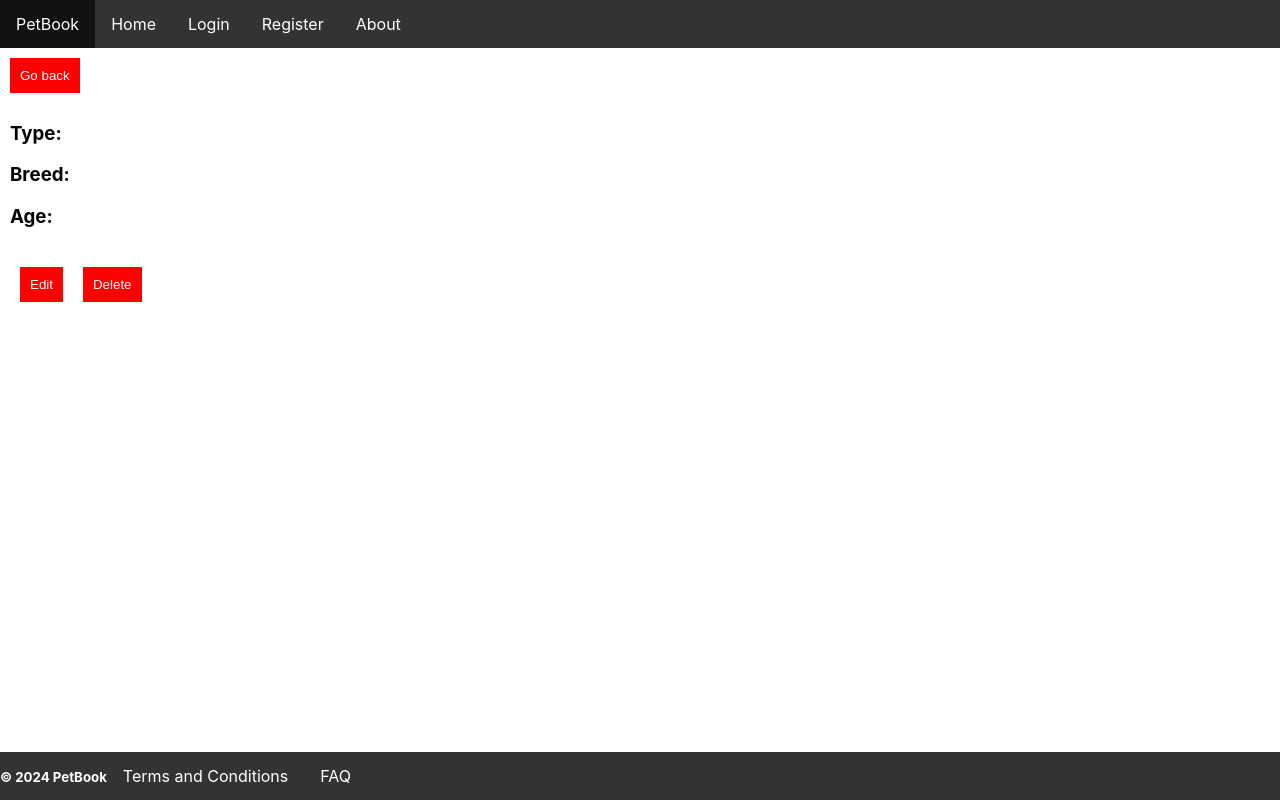
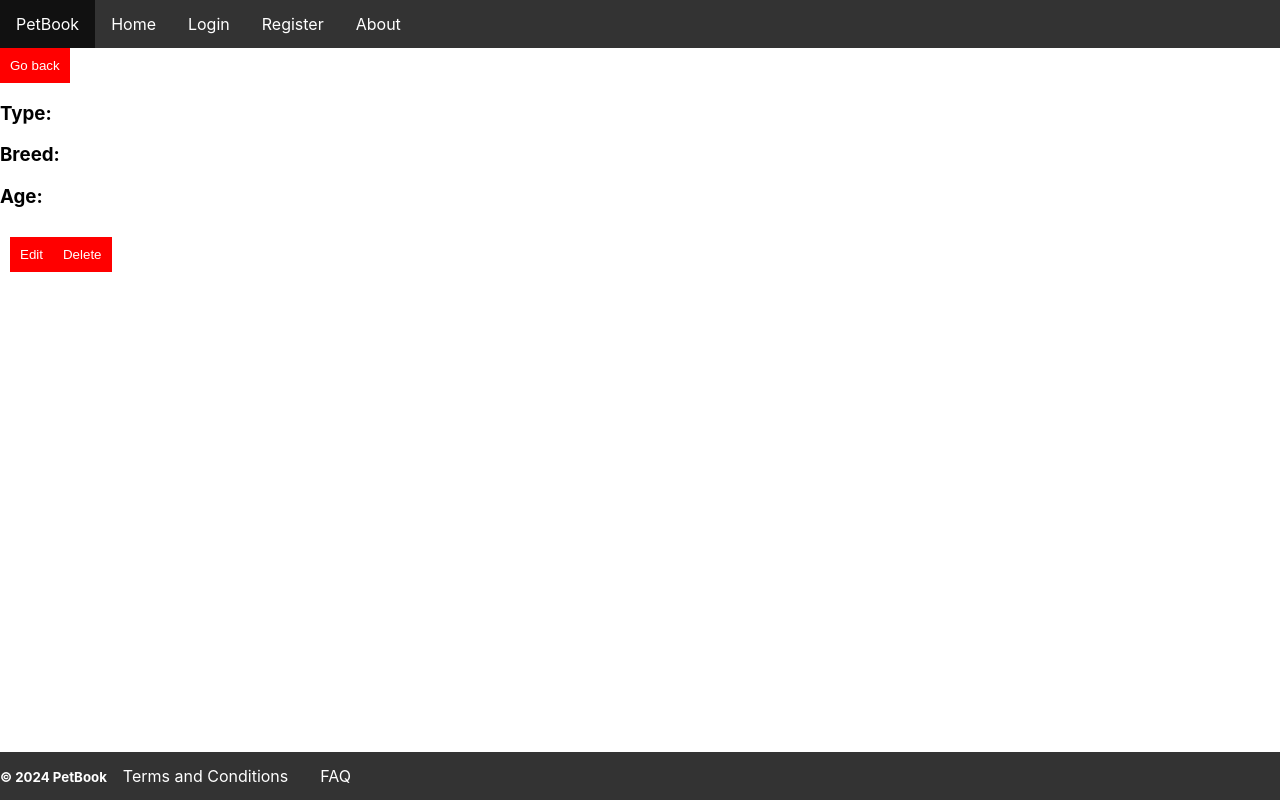
Before and after one commit to EmilPopovski24/PetBook, a React (Create React App) app in the folder petbookclient/: page /catalog/1 in a window 1280 px wide. Built offline with nearby package versions, Linux system fonts and the light colour scheme; no server answers.

Commit message:
petAccount visibility

```diff
--- a/petbookclient/src/components/PetAccount/PetAccount.css
+++ b/petbookclient/src/components/PetAccount/PetAccount.css
@@ -9,7 +9,7 @@
     color: white;
     padding:10px;
     border: none;
-    margin: 10px 10px;
+    /* margin: 10px 10px; */
 }
 
 .ownerBtn a {
@@ -22,6 +22,6 @@
     background-color: rgb(65, 1, 10);
 }
 
-.pet-details {
-    margin: 10px;
+.pet-account {
+    margin: 10 px;
 }
--- a/petbookclient/src/components/PetAccount/PetAccount.js
+++ b/petbookclient/src/components/PetAccount/PetAccount.js
@@ -29,7 +29,7 @@ export const PetAccount = () => {
 
     return(
         <>
-        <div className='petAccount'>
+        <div className='pet-account'>
             <button className='ownerBtn'><Link to="/catalog">Go back</Link></button>
             <div className='pet-details'>
                 <h3>{pet.name}</h3>
```
